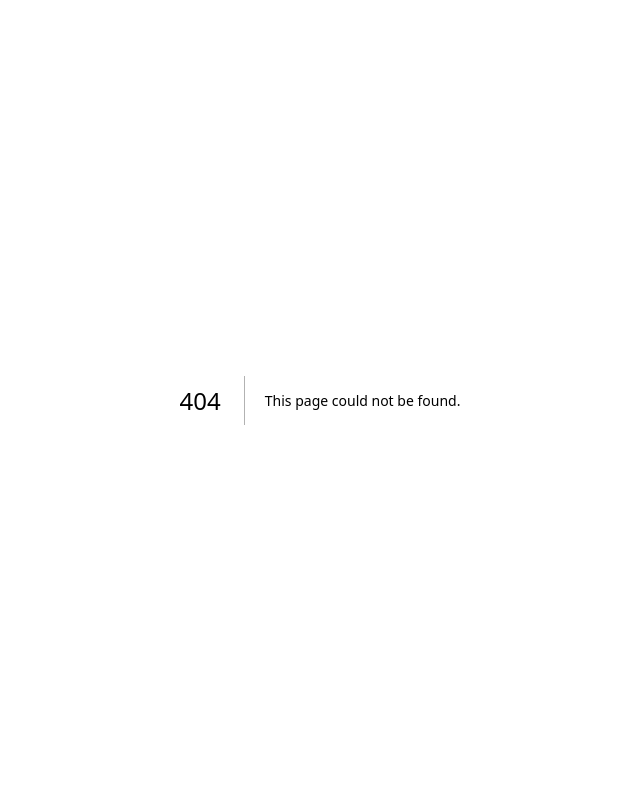
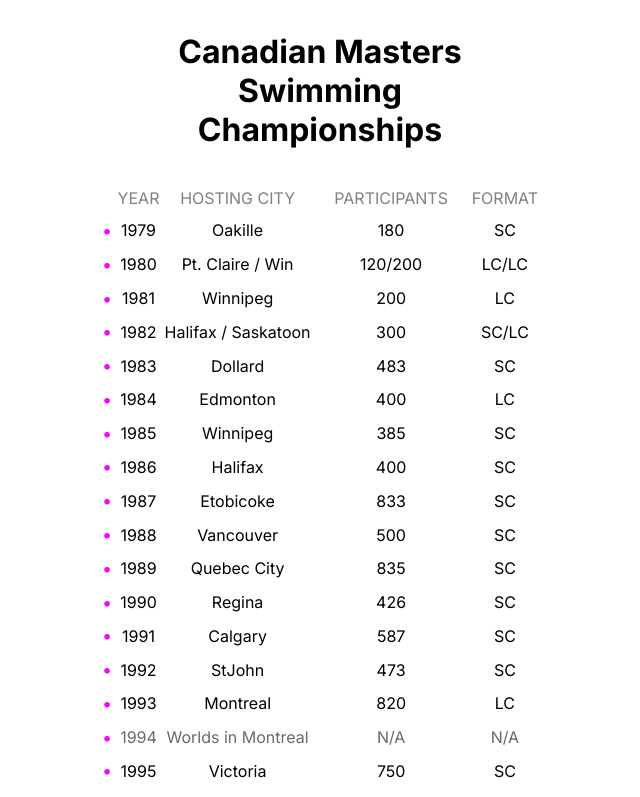
Before and after one commit to sojack/designcloud, a Next.js app: page /nationals in a window 1280 px wide. Before the commit this address had no page. Shown: the top 797 px of the page, without its empty margins (320-960 px from the left). Built offline with nearby package versions, Linux system fonts and the light colour scheme.

Commit message:
add nationals page

```diff
--- /dev/null
+++ b/app/nationals/nationals.css
@@ -0,0 +1,41 @@
+table{
+    text-align: center;
+    margin:0 auto 2em;
+}
+
+td{
+    padding: .3em .1em;
+}
+thead{
+    /* font-weight: bold; */
+    text-transform: uppercase;
+    color: grey;
+}
+.canceled{
+    color: dimgray;
+}
+.betty, .brigitte{
+    font-size: large;
+}
+
+.betty{
+    color: magenta;
+}
+.brigitte{
+    color: darkcyan;
+}
+
+p{
+    text-align: center;
+    max-width: 400px;
+    display: block;
+    margin:auto;
+}
+
+h1{
+    text-align: center;
+    max-width: 400px;
+    text-wrap: pretty;
+    display: block;
+    margin: 1em auto;
+}
--- /dev/null
+++ b/app/nationals/nationals.json
@@ -0,0 +1,46 @@
+[
+{"on":1,"creator":"Betty","year":"1979","city":"Oakille","entries":"180","format":"SC"},
+{"on":1,"creator":"Betty","year":"1980","city":"Pt. Claire / Win","entries":"120/200","format":"LC/LC"},
+{"on":1,"creator":"Betty","year":"1981","city":"Winnipeg","entries":"200","format":"LC"},
+{"on":1,"creator":"Betty","year":"1982","city":"Halifax / Saskatoon","entries":"300","format":"SC/LC"},
+{"on":1,"creator":"Betty","year":"1983","city":"Dollard","entries":"483","format":"SC"},
+{"on":1,"creator":"Betty","year":"1984","city":"Edmonton","entries":"400","format":"LC"},
+{"on":1,"creator":"Betty","year":"1985","city":"Winnipeg","entries":"385","format":"SC"},
+{"on":1,"creator":"Betty","year":"1986","city":"Halifax","entries":"400","format":"SC"},
+{"on":1,"creator":"Betty","year":"1987","city":"Etobicoke","entries":"833","format":"SC"},
+{"on":1,"creator":"Betty","year":"1988","city":"Vancouver","entries":"500","format":"SC"},
+{"on":1,"creator":"Betty","year":"1989","city":"Quebec City","entries":"835","format":"SC"},
+{"on":1,"creator":"Betty","year":"1990","city":"Regina","entries":"426","format":"SC"},
+{"on":1,"creator":"Betty","year":"1991","city":"Calgary","entries":"587","format":"SC"},
+{"on":1,"creator":"Betty","year":"1992","city":"StJohn","entries":"473","format":"SC"},
+{"on":1,"creator":"Betty","year":"1993","city":"Montreal","entries":"820","format":"LC"},
+{"on":0,"creator":"Betty","year":"1994","city":"Worlds in Montreal","entries":"N/A","format":"N/A"},
+{"on":1,"creator":"Betty","year":"1995","city":"Victoria","entries":"750","format":"SC"},
+{"on":1,"creator":"Betty","year":"1996","city":"Winnipeg","entries":"350","format":"LC"},
+{"on":1,"creator":"Betty","year":"1997","city":"Montreal","entries":"677","format":"SC"},
+{"on":1,"creator":"Betty","year":"1998","city":"Edmonton","entries":"480","format":"LC"},
+{"on":1,"creator":"Betty","year":"1999","city":"Nepean","entries":"856","format":"SC"},
+{"on":1,"creator":"Betty","year":"2000","city":"Halifax","entries":"455","format":"SC"},
+{"on":1,"creator":"Betty","year":"2001","city":"Calgary","entries":"654","format":"SC"},
+{"on":1,"creator":"Betty","year":"2002","city":"Saskatoon","entries":"438","format":"LC"},
+{"on":1,"creator":"Betty","year":"2003","city":"Montreal","entries":"1250","format":"SC"},
+{"on":1,"creator":"Betty","year":"2004","city":"Edmonton","entries":"426","format":"LC"},
+{"on":1,"creator":"Betty","year":"2005","city":"Etobicoke","entries":"936","format":"SC"},
+{"on":1,"creator":"Betty","year":"2006","city":"Calgary","entries":"433","format":"SC"},
+{"on":1,"creator":"Brigitte","year":"2007","city":"Winnipeg","entries":"423","format":"SC"},
+{"on":1,"creator":"Brigitte","year":"2008","city":"Quebec City","entries":"867","format":"SC"},
+{"on":1,"creator":"Brigitte","year":"2009","city":"Etobicoke","entries":"934","format":"SC"},
+{"on":1,"creator":"Brigitte","year":"2010","city":"Nanaimo","entries":"591","format":"LC"},
+{"on":1,"creator":"Brigitte","year":"2011","city":"Montreal","entries":"1106","format":"SC"},
+{"on":1,"creator":"Brigitte","year":"2012","city":"Kelowna","entries":"497","format":"SC"},
+{"on":1,"creator":"Brigitte","year":"2013","city":"Nepean","entries":"857","format":"SC"},
+{"on":1,"creator":"Brigitte","year":"2014","city":"Windsor","entries":"485","format":"SC"},
+{"on":1,"creator":"Brigitte","year":"2015","city":"Montreal","entries":"718","format":"SC"},
+{"on":1,"creator":"Brigitte","year":"1026","city":"Etobicoke","entries":"662","format":"SC"},
+{"on":1,"creator":"Brigitte","year":"2017","city":"Quebec City","entries":"666","format":"SC"},
+{"on":1,"creator":"Brigitte","year":"2018","city":"Calgary","entries":"505","format":"SC"},
+{"on":1,"creator":"Brigitte","year":"2019","city":"Montreal","entries":"750","format":"SC"},
+{"on":0,"creator":"Brigitte","year":"2020","city":"Canceled","entries":"N/A","format":"N/A"},
+{"on":0,"creator":"Brigitte","year":"2021","city":"Canceled","entries":"N/A","format":"N/A"},
+{"on":1,"creator":"Brigitte","year":"2022","city":"Quebec City","entries":"444 (225 M, 219 W)","format":"SC"},
+{"on":1,"creator":"Brigitte","year":"2023","city":"Calgary","entries":"623 (314 M, 309 W)","format":"SC"}]
--- /dev/null
+++ b/app/nationals/page.js
@@ -0,0 +1,48 @@
+import data from './nationals.json'
+import './nationals.css'
+
+export const metadata = {
+    title: 'Canadian Championships'
+    }
+
+function page() {
+  return (
+    <div>
+        <h1>Canadian Masters Swimming Championships</h1>
+        <table>
+                <thead>
+                    <tr>
+                    <td></td>
+                    <td>Year</td>
+                    <td>Hosting City</td>
+                    <td>Participants</td>
+                    <td>Format</td>
+                    </tr>
+                </thead>
+            <tbody>
+                {
+                data.map(x=>
+                    <tr key={x.year}
+                        className={x.on==0?'canceled':''}
+                    >
+                        <td
+                        className={x.creator=='Betty'?'betty':'brigitte'}
+
+                        >•</td>
+                        <td>{x.year}</td>
+                        <td>{x.city}</td>
+                        <td>{x.entries}</td>
+                        <td>{x.format}</td>
+                    </tr>
+                    )
+                }
+
+            </tbody>
+        </table>
+        <p className='betty'>Betty Whital</p>
+        <p className='brigitte'>Brigitte Zirger</p>
+    </div>
+  )
+}
+
+export default page
```
Also changed, not shown: app/nationals/CanadianChampionships.csv (added).
